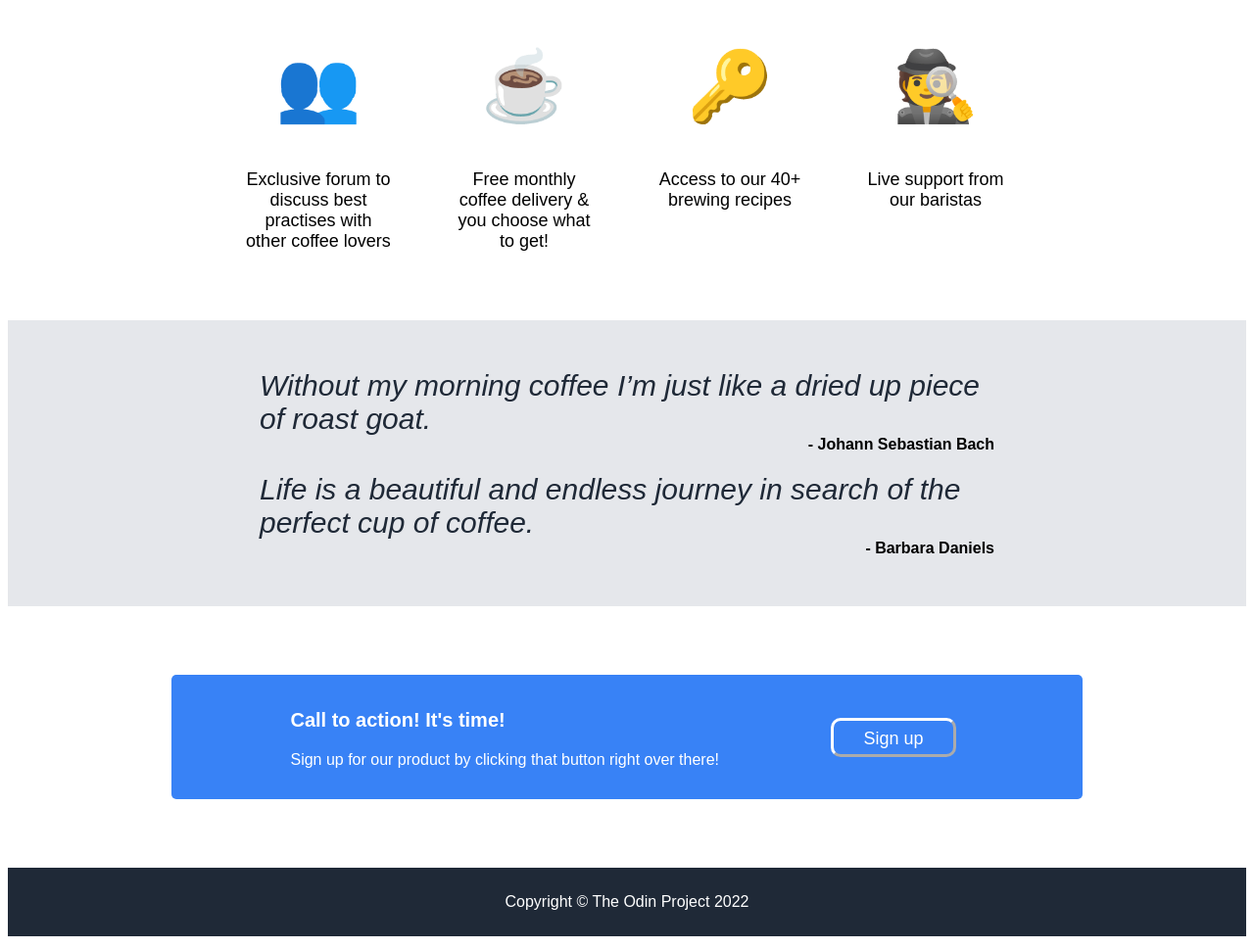
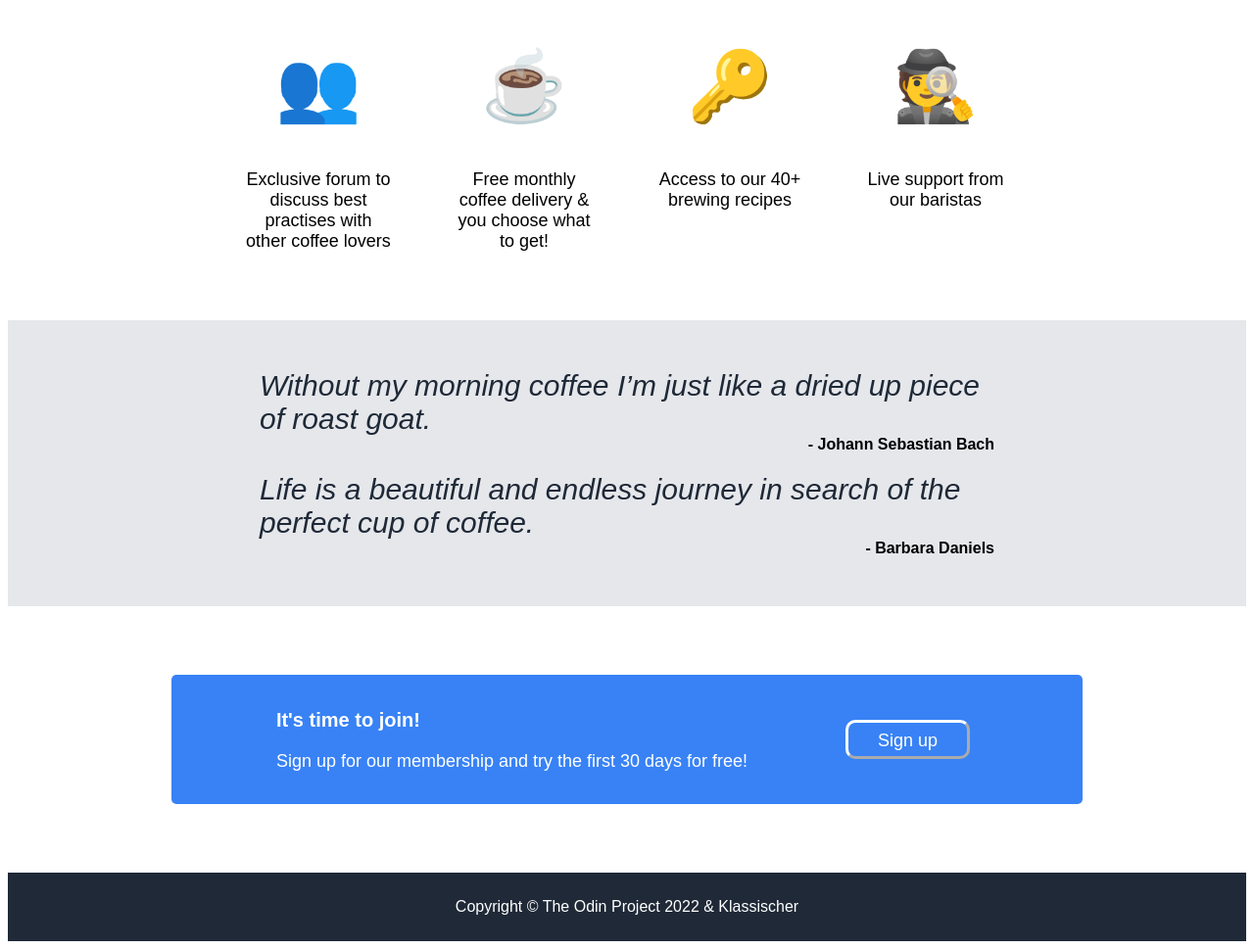
Before and after one commit to Klassischer/odin-landing-page, a plain HTML site: page index.html in a window 1280 px wide. Shown: the part 617-1586 px from the top of the page at 98% size. Drawn offline with Linux system fonts and the light colour scheme.

```diff
--- a/index.html
+++ b/index.html
@@ -60,12 +60,12 @@
     <div class="white-box">
         <div class="callto">
             <div class="callto-text">
-                <p class="callto-text-head">Call to action! It's time!</p>
-                <p class="callto-text-sub">Sign up for our product by clicking that button right over there!</p>
+                <p class="callto-text-head">It's time to join!</p>
+                <p class="callto-text-sub">Sign up for our membership and try the first 30 days for free!</p>
             </div>
             <button class="callto-button">Sign up</button>
         </div>
     </div>
-    <div class="footer">Copyright © The Odin Project 2022</div>
+    <div class="footer">Copyright © The Odin Project 2022 & Klassischer</div>
 </body>
 </html>
--- a/style.css
+++ b/style.css
@@ -206,6 +206,10 @@ button {
     height: 40px;
 }
 
+.callto-text-sub {
+    font-size: 18px;
+}
+
 .footer {
     display: flex;
     height: 70px;
```
Also changed, not shown: 1 other file.
